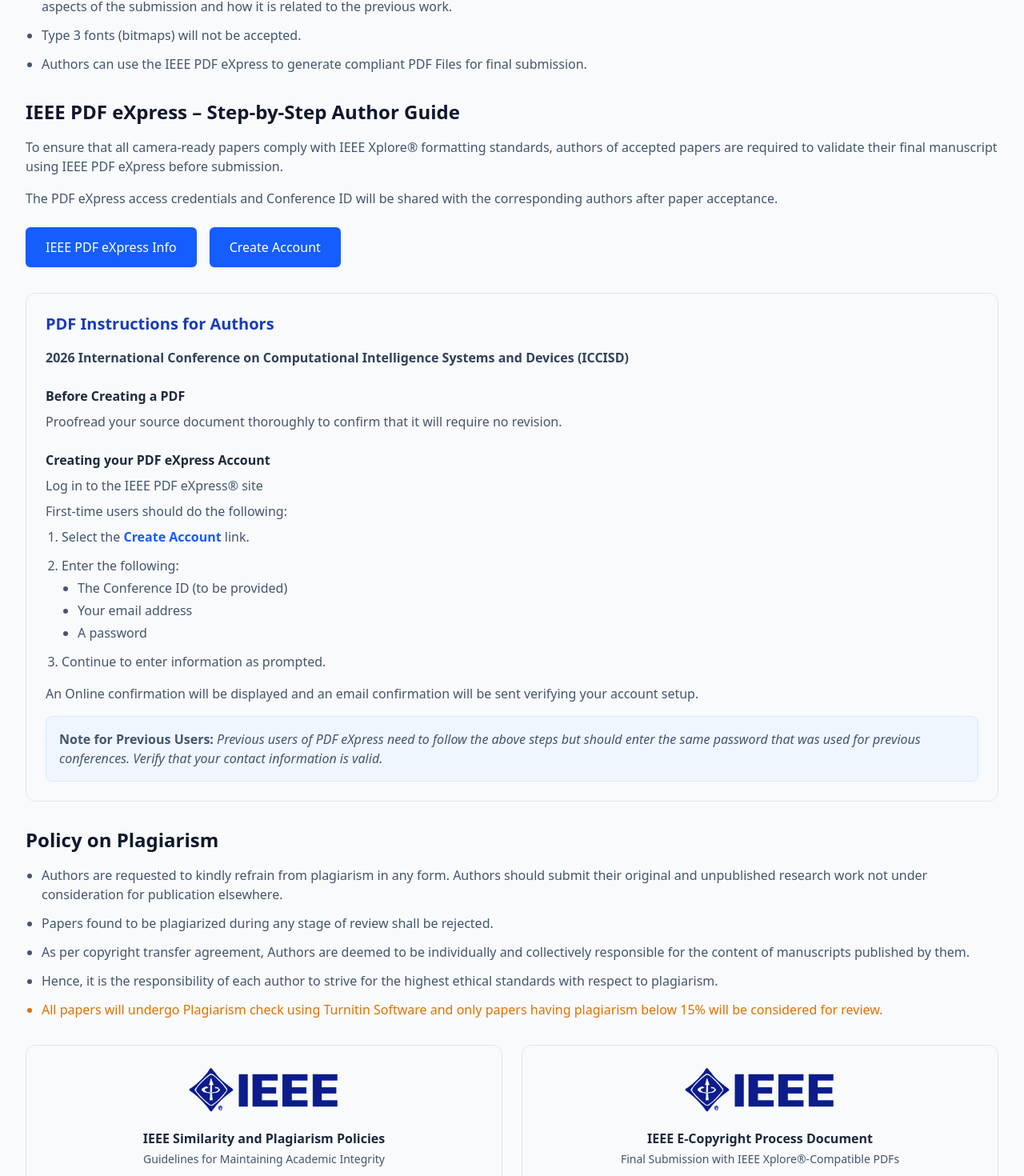
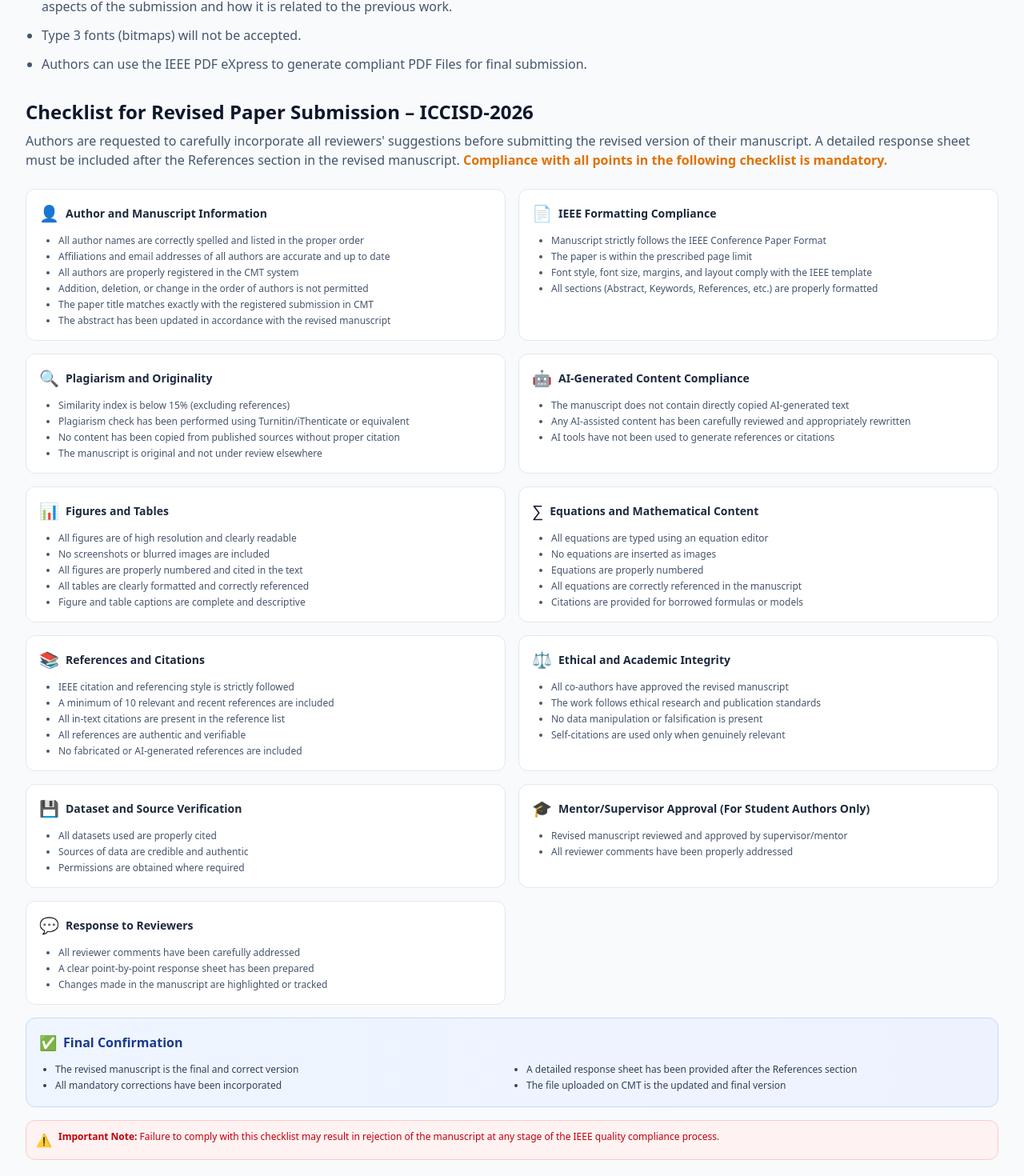
Before and after one commit to sharmasudhir08/ICCISD-2026, a React (Vite) app: page /authors in a window 1280 px wide. Shown: the part 3358-4828 px from the top of the page at 80% size. Built offline with nearby package versions, Linux system fonts and the light colour scheme.

Commit message:
checklist

```diff
--- a/src/pages/Authors.jsx
+++ b/src/pages/Authors.jsx
@@ -1,6 +1,194 @@
 import React from 'react';
 import ContactUsLayout from '../Layouts/ContactUs/ContactUsLayout';
 import ieeelogo from '../assets/IEEE new logo.webp';
+
+// Checklist Data
+const checklistData = [
+  {
+    icon: "👤",
+    title: "Author and Manuscript Information",
+    items: [
+      "All author names are correctly spelled and listed in the proper order",
+      "Affiliations and email addresses of all authors are accurate and up to date",
+      "All authors are properly registered in the CMT system",
+      "Addition, deletion, or change in the order of authors is not permitted",
+      "The paper title matches exactly with the registered submission in CMT",
+      "The abstract has been updated in accordance with the revised manuscript"
+    ]
+  },
+  {
+    icon: "📄",
+    title: "IEEE Formatting Compliance",
+    items: [
+      "Manuscript strictly follows the IEEE Conference Paper Format",
+      "The paper is within the prescribed page limit",
+      "Font style, font size, margins, and layout comply with the IEEE template",
+      "All sections (Abstract, Keywords, References, etc.) are properly formatted"
+    ]
+  },
+  {
+    icon: "🔍",
+    title: "Plagiarism and Originality",
+    items: [
+      "Similarity index is below 15% (excluding references)",
+      "Plagiarism check has been performed using Turnitin/iThenticate or equivalent",
+      "No content has been copied from published sources without proper citation",
+      "The manuscript is original and not under review elsewhere"
+    ]
+  },
+  {
+    icon: "🤖",
+    title: "AI-Generated Content Compliance",
+    items: [
+      "The manuscript does not contain directly copied AI-generated text",
+      "Any AI-assisted content has been carefully reviewed and appropriately rewritten",
+      "AI tools have not been used to generate references or citations"
+    ]
+  },
+  {
+    icon: "📊",
+    title: "Figures and Tables",
+    items: [
+      "All figures are of high resolution and clearly readable",
+      "No screenshots or blurred images are included",
+      "All figures are properly numbered and cited in the text",
+      "All tables are clearly formatted and correctly referenced",
+      "Figure and table captions are complete and descriptive"
+    ]
+  },
+  {
+    icon: "∑",
+    title: "Equations and Mathematical Content",
+    items: [
+      "All equations are typed using an equation editor",
+      "No equations are inserted as images",
+      "Equations are properly numbered",
+      "All equations are correctly referenced in the manuscript",
+      "Citations are provided for borrowed formulas or models"
+    ]
+  },
+  {
+    icon: "📚",
+    title: "References and Citations",
+    items: [
+      "IEEE citation and referencing style is strictly followed",
+      "A minimum of 10 relevant and recent references are included",
+      "All in-text citations are present in the reference list",
+      "All references are authentic and verifiable",
+      "No fabricated or AI-generated references are included"
+    ]
+  },
+  {
+    icon: "⚖️",
+    title: "Ethical and Academic Integrity",
+    items: [
+      "All co-authors have approved the revised manuscript",
+      "The work follows ethical research and publication standards",
+      "No data manipulation or falsification is present",
+      "Self-citations are used only when genuinely relevant"
+    ]
+  },
+  {
+    icon: "💾",
+    title: "Dataset and Source Verification",
+    items: [
+      "All datasets used are properly cited",
+      "Sources of data are credible and authentic",
+      "Permissions are obtained where required"
+    ]
+  },
+  {
+    icon: "🎓",
+    title: "Mentor/Supervisor Approval (For Student Authors Only)",
+    items: [
+      "Revised manuscript reviewed and approved by supervisor/mentor",
+      "All reviewer comments have been properly addressed"
+    ]
+  },
+  {
+    icon: "💬",
+    title: "Response to Reviewers",
+    items: [
+      "All reviewer comments have been carefully addressed",
+      "A clear point-by-point response sheet has been prepared",
+      "Changes made in the manuscript are highlighted or tracked"
+    ]
+  }
+];
+
+const finalConfirmationItems = [
+  "The revised manuscript is the final and correct version",
+  "All mandatory corrections have been incorporated",
+  "A detailed response sheet has been provided after the References section",
+  "The file uploaded on CMT is the updated and final version"
+];
+
+// Checklist Category Card Component
+const ChecklistCategory = ({ icon, title, items }) => {
+  return (
+    <div className="border rounded-xl border-slate-200 bg-white p-4">
+      <div className="flex items-center gap-2 mb-3">
+        <span className="text-xl">{icon}</span>
+        <span className="font-semibold text-slate-800 text-sm">{title}</span>
+      </div>
+      <ul className="list-disc pl-6 space-y-1">
+        {items.map((item, index) => (
+          <li key={index} className="text-xs text-slate-600">
+            {item}
+          </li>
+        ))}
+      </ul>
+    </div>
+  );
+};
+
+// Main Checklist Section Component
+const ChecklistSection = () => {
+  return (
+    <div className="mt-8">
+      <h2 className="text-2xl font-bold text-slate-900 mb-2">Checklist for Revised Paper Submission – ICCISD-2026</h2>
+      <p className="text-slate-600 mb-6">
+        Authors are requested to carefully incorporate all reviewers' suggestions before submitting the revised version of their manuscript. A detailed response sheet must be included after the References section in the revised manuscript. <span className="font-semibold text-amber-600">Compliance with all points in the following checklist is mandatory.</span>
+      </p>
+
+      {/* Checklist Categories - Two Column Grid */}
+      <div className="grid grid-cols-1 md:grid-cols-2 gap-4">
+        {checklistData.map((category, index) => (
+          <ChecklistCategory
+            key={index}
+            icon={category.icon}
+            title={category.title}
+            items={category.items}
+          />
+        ))}
+      </div>
+
+      {/* Final Confirmation */}
+      <div className="mt-4 bg-gradient-to-r from-blue-50 to-indigo-50 rounded-xl border border-blue-200 p-4">
+        <h3 className="text-base font-bold text-blue-900 mb-3 flex items-center gap-2">
+          <span className="text-lg">✅</span> Final Confirmation
+        </h3>
+        <ul className="list-disc pl-5 space-y-1 columns-1 md:columns-2">
+          {finalConfirmationItems.map((item, index) => (
+            <li
+              key={index}
+              className="text-xs text-slate-700">
+              {item}
+            </li>
+          ))}
+        </ul>
+      </div>
+
+      {/* Important Note */}
+      <div className="mt-4 bg-red-50 border border-red-200 rounded-xl p-3">
+        <p className="text-red-700 text-xs font-medium flex items-start gap-2">
+          <span className="text-base">⚠️</span>
+          <span><strong>Important Note:</strong> Failure to comply with this checklist may result in rejection of the manuscript at any stage of the IEEE quality compliance process.</span>
+        </p>
+      </div>
+    </div>
+  );
+};
 
 const Authors = () => {
   return (
@@ -216,6 +404,9 @@
             </ul>
           </div>
 
+          {/* Checklist for Revised Paper Submission */}
+          <ChecklistSection />
+
           {/* IEEE PDF eXpress Section */}
           <div>
             <h2 className="text-2xl font-bold text-slate-900 mb-4">IEEE PDF eXpress – Step-by-Step Author Guide</h2>
```
